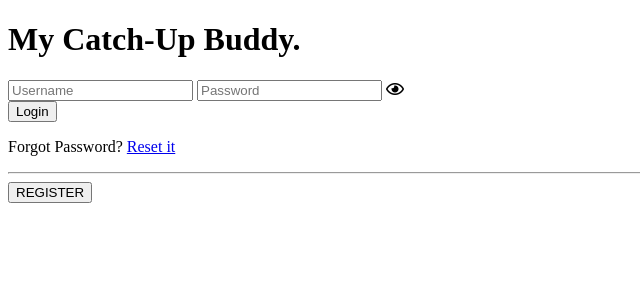
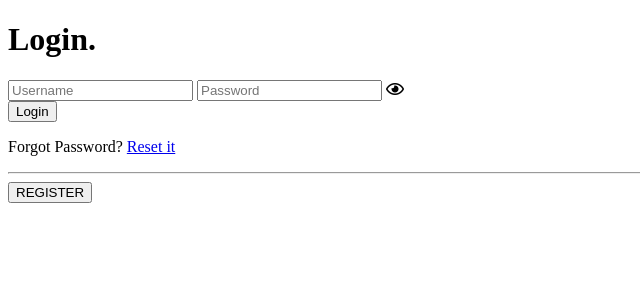
Before and after one commit to Hannies-Moganedi/Sign-up-and-login-forms, a PHP site: page /registration/ in a window 1280 px wide. Shown: the top 300 px of the page, without its empty margins (0-640 px from the left). Run offline with PHP 8.4, Linux system fonts and the light colour scheme; some libraries are stand-ins or nearby versions.

Commit message:
Update index.php

```diff
--- a/index.php
+++ b/index.php
@@ -5,9 +5,7 @@
   <meta charset="UTF-8" />
   <meta http-equiv="X-UA-Compatible" content="IE=edge" />
   <meta name="viewport" content="width=device-width, initial-scale=1.0" />
-  <title>My Catch-Up Buddy</title>
-  <!-- Favicon for the website -->
-  <link rel="icon" type="image/x-icon" href="favicon.ico">
+  <title>Login</title>
 
   <!-- Link to the main stylesheet and Font Awesome icons -->
   <link rel="stylesheet" href="styles/style.css" />
@@ -17,7 +15,7 @@
 <body>
   <!-- Login form -->
   <form action="includes/login.inc.php" method="post">
-    <h1>My Catch-Up Buddy.</h1>
+    <h1>Login.</h1>
     <!-- PHP block to display error messages if any -->
     <?php
     if (isset($_GET['error'])) {
```
